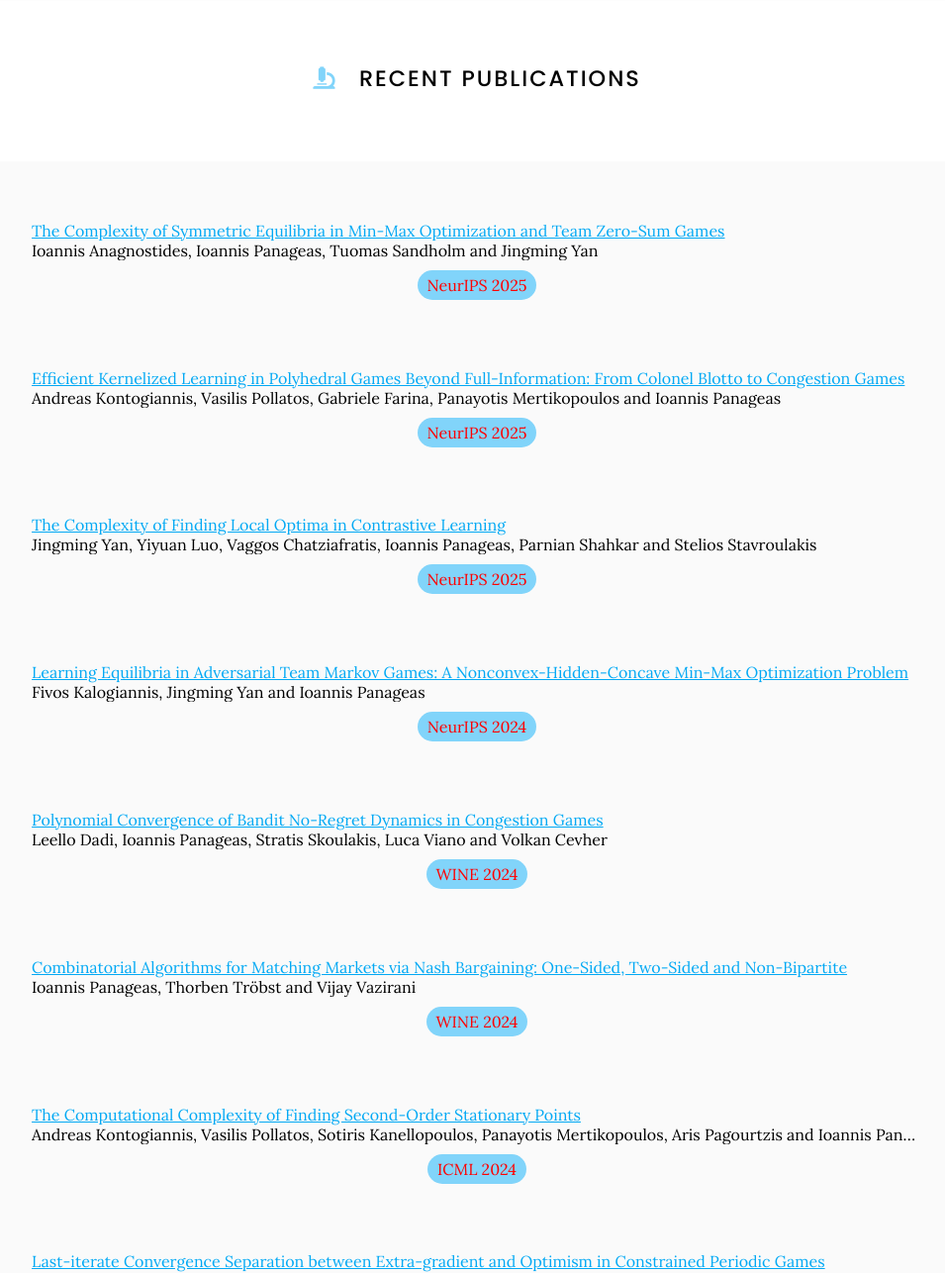
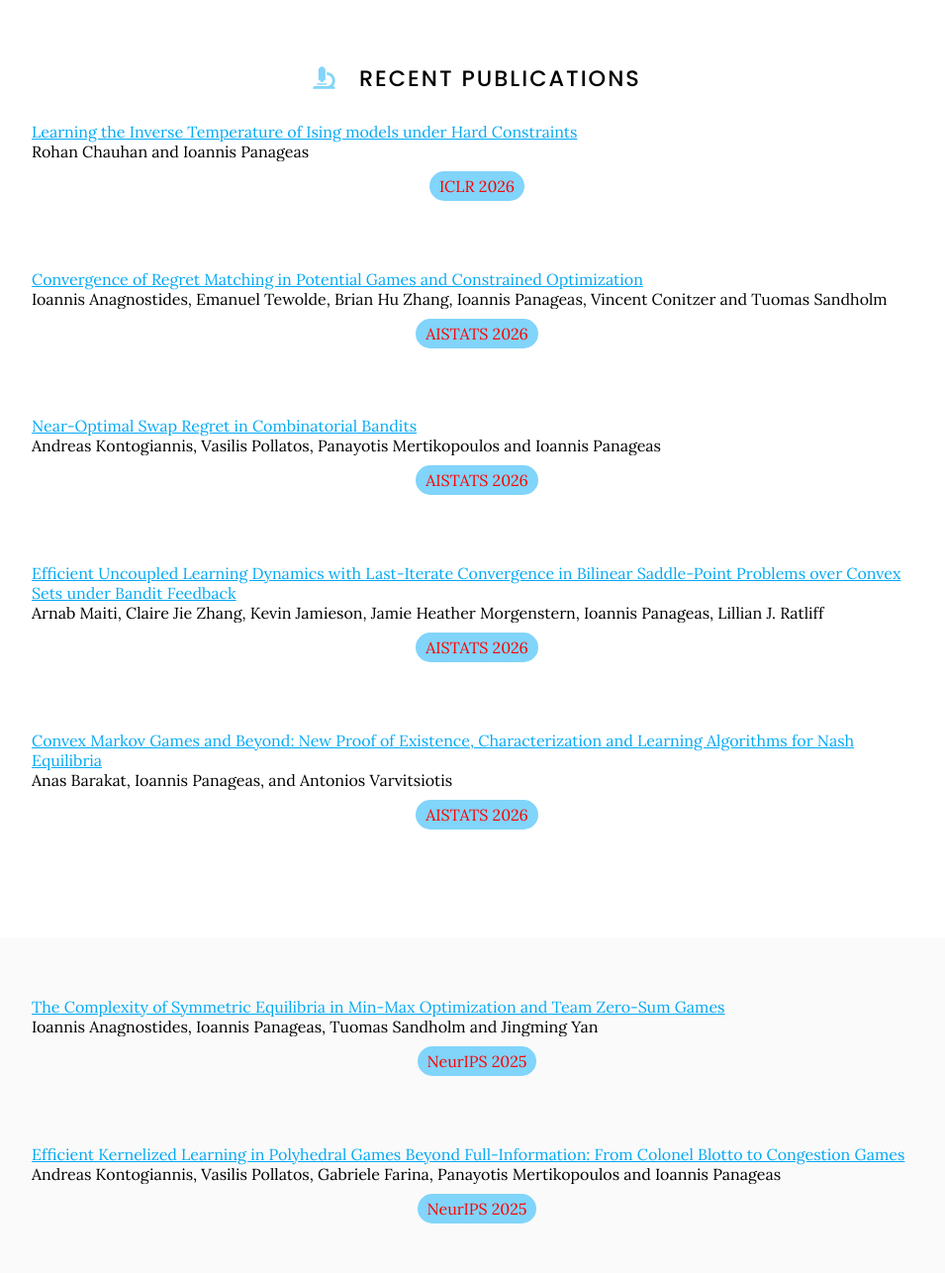
Before and after one commit to goallabuci/goallabuci.github.io, a Jekyll site: the page built from research/index.md, in a window 1280 px wide and 1400 px high, cut to the strip 114-1400 px from the top of the window. Shown: the whole strip at 99% size, without its empty margins (158-1113 px from the left). Built offline with Jekyll 4.4.1, drawn with Linux system fonts in a browser that asks for light colours.

Commit message:
Update index.md

```diff
--- a/research/index.md
+++ b/research/index.md
@@ -6,6 +6,51 @@ nav:
 ---
 
 # <i class="fas fa-microscope"></i>Recent publications
+
+<div class="citation_title" align="left">
+      <a href="https://arxiv.org/abs/2509.20993">
+    Learning the Inverse Temperature of Ising models under Hard Constraints
+      </a>
+    </div><div class="citation_authors truncate" align="left" tabindex="0">
+      Rohan Chauhan and Ioannis Panageas
+    </div><div class="tags" data-link="https://goallabuci.github.io/research/"><a class="tag" style="color:#ff0000">ICLR 2026</a></div>
+<br>
+
+<div class="citation_title" align="left">
+      <a href="https://arxiv.org/abs/2510.17067">
+    Convergence of Regret Matching in Potential Games and Constrained Optimization
+      </a>
+    </div><div class="citation_authors truncate" align="left" tabindex="0">
+      Ioannis Anagnostides, Emanuel Tewolde, Brian Hu Zhang, Ioannis Panageas, Vincent Conitzer and Tuomas Sandholm
+    </div><div class="tags" data-link="https://goallabuci.github.io/research/"><a class="tag" style="color:#ff0000">AISTATS 2026</a></div>
+<br>
+
+<div class="citation_title" align="left">
+      <a href="https://goallabuci.github.io/research/">
+    Near-Optimal Swap Regret in Combinatorial Bandits
+      </a>
+    </div><div class="citation_authors truncate" align="left" tabindex="0">
+      Andreas Kontogiannis, Vasilis Pollatos, Panayotis Mertikopoulos and Ioannis Panageas
+    </div><div class="tags" data-link="https://goallabuci.github.io/research/"><a class="tag" style="color:#ff0000">AISTATS 2026</a></div>
+<br>
+
+<div class="citation_title" align="left">
+      <a href="https://goallabuci.github.io/research/">
+     Efficient Uncoupled Learning Dynamics with Last-Iterate Convergence in Bilinear Saddle-Point Problems over Convex Sets under Bandit Feedback
+      </a>
+    </div><div class="citation_authors truncate" align="left" tabindex="0">
+      Arnab Maiti, Claire Jie Zhang, Kevin Jamieson, Jamie Heather Morgenstern, Ioannis Panageas, Lillian J. Ratliff
+    </div><div class="tags" data-link="https://goallabuci.github.io/research/"><a class="tag" style="color:#ff0000">AISTATS 2026</a></div>
+<br>
+
+<div class="citation_title" align="left">
+      <a href="https://goallabuci.github.io/research/">
+     Convex Markov Games and Beyond: New Proof of Existence, Characterization and Learning Algorithms for Nash Equilibria
+      </a>
+    </div><div class="citation_authors truncate" align="left" tabindex="0">
+      Anas Barakat, Ioannis Panageas, and Antonios Varvitsiotis
+    </div><div class="tags" data-link="https://goallabuci.github.io/research/"><a class="tag" style="color:#ff0000">AISTATS 2026</a></div>
+<br>
 
 
 {% include section.html %}
```
